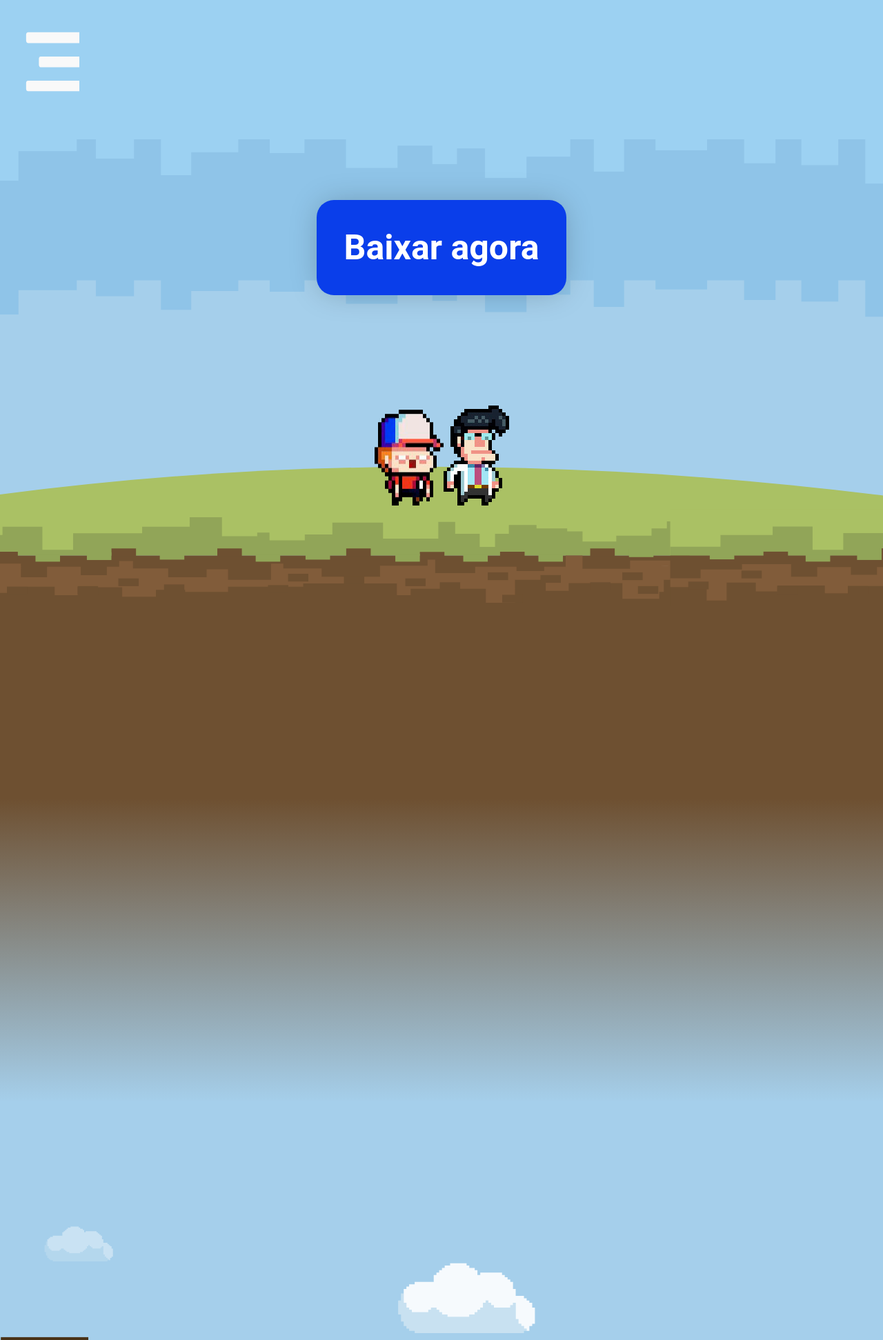
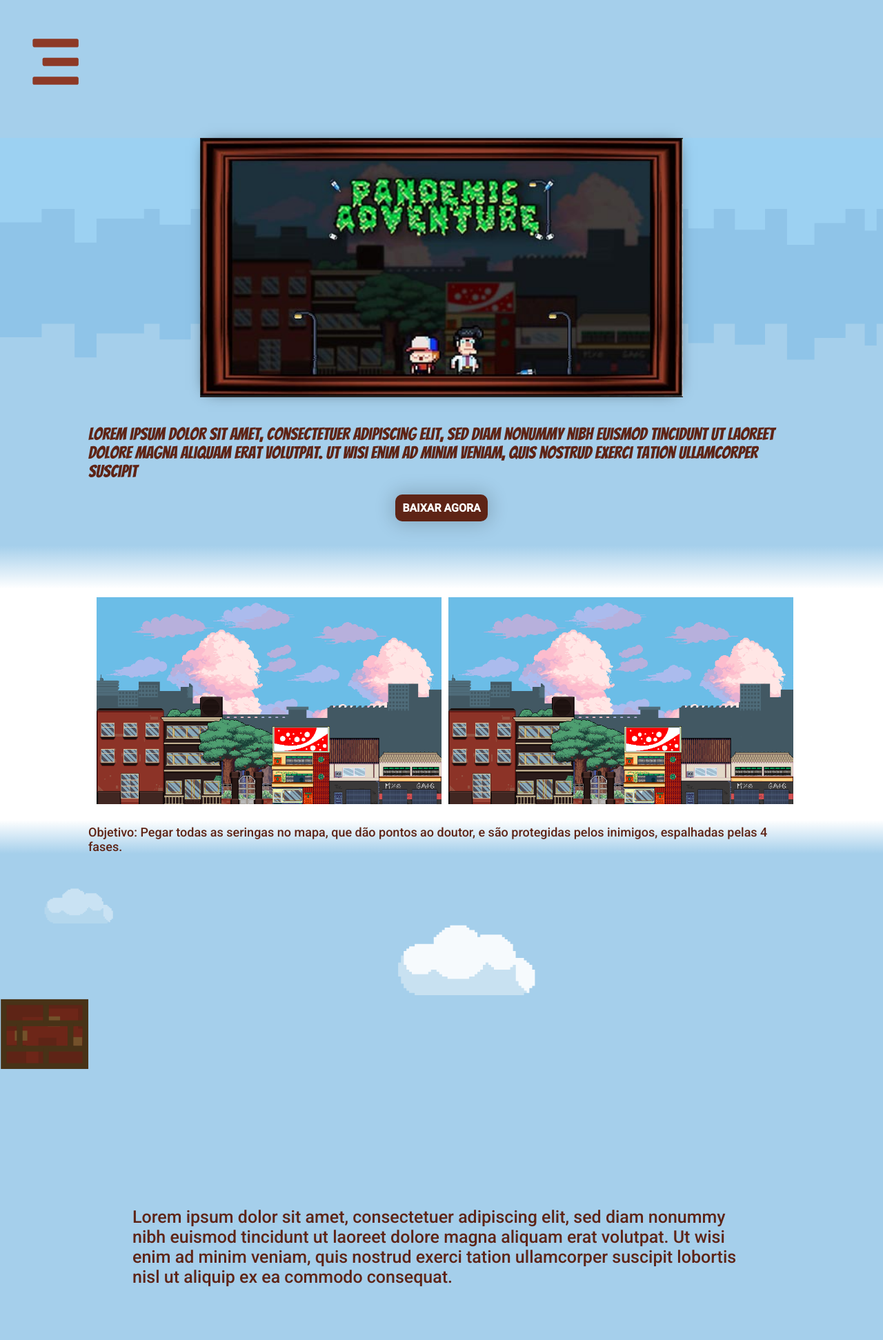
Before and after one commit to Antonio-Estevam/Trabalho_acad-mico, a PHP site: page / in a window 1280 px wide. Shown: the top 1943 px of the page at 69% size. Run offline with PHP 8.4, Linux system fonts and the light colour scheme.

Commit message:
estilizaçõa

```diff
--- a/admin.php
+++ b/admin.php
@@ -23,7 +23,7 @@
 
     <nav class="menu">
         <label ><?php echo "Olá " . $_SESSION["usuario"] . " tudo bem?"; ?></label>
-        <input type="button" value="Sair">
+        <input type="button" value="Sair" action="login.html" >
     </nav>
 
     <div class="conteiner">
--- a/css/historia.css
+++ b/css/historia.css
@@ -1,10 +1,58 @@
 .historia{
     margin-top: -5px;
     width:100%;
-    height:100vh;
-    background: linear-gradient(0deg, rgba(165,207,235,1) 10%, rgba(110,80,49,1) 65%);
-    background-repeat: no-repeat;
-    background-size: cover;
-    background-position: center;
+    background-color:rgb(163, 206, 235);
+    background: rgb(165,207,235);
+    background: linear-gradient(0deg, rgba(165,207,235,1) 0%, rgba(255,255,255,1) 11%, rgba(255,255,255,1) 86%, rgba(165,207,235,1) 100%);
 
 }
+
+#imgJogo{
+    display: flex;
+    flex-direction: column;
+    align-items: center;
+    padding-top: 60px;
+}
+
+#imgJogo img{
+    width:80%;
+    margin-top: 15px;
+}
+
+#historTxt p{
+    padding-top: 30px;
+    color: #5e2416;
+    width: 80%;
+    margin-left: auto;
+    margin-right: auto;
+    font-family: 'Roboto', sans-serif;
+    font-size: 18px;
+}
+
+
+
+
+
+
+
+
+/*768px tabletes no modo retrato */
+@media  (min-width:768px){
+
+#historTxt{}
+#imgJogo{
+    flex-direction: row;
+    align-items: center;
+    justify-content: center;
+}
+
+#imgJogo img{
+    width:40%;
+    max-width: 500px;
+    margin-left: 10px;
+}
+
+#historTxt p{
+
+}
+}
--- a/css/main.css
+++ b/css/main.css
@@ -76,7 +76,7 @@
 
 
 .bt_download{
-    padding-top: 35vh;
+    padding-top: 10vh;
     width: 100%;
     display: flex;
     justify-content: center;
@@ -87,8 +87,8 @@
     color: #ffffff;
     background-color: #0A3EEA;
     text-decoration:none;
-    padding: 20px 15px;
-    font-size: 30px;
+    padding: 10px 5px;
+    font-size: 16px;
     font-weight: bolder;
     border-radius: 10px;
     -webkit-box-shadow: 0px 0px 44px -6px rgba(0,0,0,0.25);
@@ -101,9 +101,55 @@
 .personagens{
     display: flex;
     justify-content: center;
-    padding-top:160px;
-    padding-bottom: 150px;
+    margin-top:25vh;
+    padding-bottom:5vh;
+
+
 }
+.personagens img{
+    width: 90%;
+    max-width: 700px;
+
+    -webkit-box-shadow: 0px 0px 22px -11px rgba(0,0,0,0.68);
+    -moz-box-shadow: 0px 0px 22px -11px rgba(0,0,0,0.68);
+    box-shadow: 0px 0px 22px -11px rgba(0, 0, 0, 0.877);
+}
+
+
+#descriTxt{
+  padding-bottom: 5vh;
+  display: flex;
+  flex-direction: column;
+  margin-left: auto;
+  margin-right: auto;
+  width: 80%;
+
+}
+#descriTxt p{
+    font-size: 25px;
+    color: #5e2416;
+    font-family: 'Bangers', cursive;
+
+  }
+  #descriTxt a{
+      text-decoration: none;
+      background-color: #5e2416;
+      color: #fff;
+      padding: 10px 10px;
+      text-align: center;
+      width: max-content;
+      border-radius: 10px;
+      margin-left: auto;
+      margin-right: auto;
+      margin-top: 20px;
+      font-weight: bolder;
+      box-shadow: 0px 0px 28px 3px rgba(0,0,0,0.2);
+
+  }
+
+  #descriTxt a:hover{
+    background-color: #037422;
+  }
 
 .filter {
     -webkit-backdrop-filter: blur(10px); /* Safari 9+ */
--- a/css/sobre.css
+++ b/css/sobre.css
@@ -10,7 +10,7 @@
 .nuvem{
     display: flex;
     flex-direction: column;
-    padding-top:100px;
+    padding-top:50px;
 }
 
 .nuvem #nuvem1{
@@ -20,7 +20,7 @@
     margin-left:5%;
 }
 .nuvem #nuvem2{
-    width:50%;
+    width:30%;
     max-width:200px;
     opacity:0.9;
     margin-left:45%;
@@ -49,7 +49,9 @@
     float: left;
     text-align: initial;
     font-size: 18px;
-    color: #381d04;
+    color: #5e2416;
+    font-family: 'Roboto', sans-serif;
+    font-size: 18px;
 }
 
 
--- a/index.html
+++ b/index.html
@@ -10,6 +10,8 @@
     <link rel="stylesheet" href="css/sobre.css">
     <link rel="stylesheet" href="css/cadastro.css">
     <link rel="stylesheet" href="css/footer.css">
+    <link href="https://fonts.googleapis.com/css2?family=Bangers&display=swap" rel="stylesheet">
+    <link href="https://fonts.googleapis.com/css2?family=Roboto:wght@500&display=swap" rel="stylesheet">
 </head>
 <body>
 
@@ -41,18 +43,38 @@
             </nav>
      </div>
 
-        <div class="bt_download" id="bt_download">
+        <!--div class="bt_download" id="bt_download">
                 <a href="#"> Baixar agora</a>
+        </div-->
+
+        <div class="personagens" id="personagens">
+            <img src="img/mold.jpg" alt="Personagem1">
         </div>
 
-        <div class="personagens" id="personagens">
-            <img src="img/pand2.png" alt="Personagem2">
-            <img src="img/pand.png" alt="Personagem1">
+        <div id="descriTxt">
+            <p>
+                Lorem ipsum dolor sit amet, consectetuer adipiscing elit,
+                sed diam nonummy nibh euismod tincidunt ut laoreet dolore magna
+                aliquam erat volutpat. Ut wisi enim ad minim veniam, quis nostrud exerci tation
+                 ullamcorper suscipit
+            </p>
+
+            <a href="#">BAIXAR AGORA</a>
         </div>
 
     </section>
 
     <section id="historia" class="historia">
+        <div id="historTxt">
+            <div id="imgJogo">
+                <img src="img/img_do _jogo.png" alt="">
+                <img src="img/img_do _jogo.png" alt="">
+            </div>
+            <p>
+                Objetivo: Pegar todas as seringas no mapa, que dão pontos ao doutor,
+                 e são protegidas pelos inimigos, espalhadas pelas 4 fases.
+            </p>
+        </div>
 
     </section>
 
```
Also changed, not shown: img/backgrund_home.svg, img/btn_menu_branco.svg, img/fundo .jpg (added), img/fundo.jpg (added), img/img_do _jogo.png (added), img/logo.png (added), img/mold.jpg (added), img/plataforma pequena.svg.
